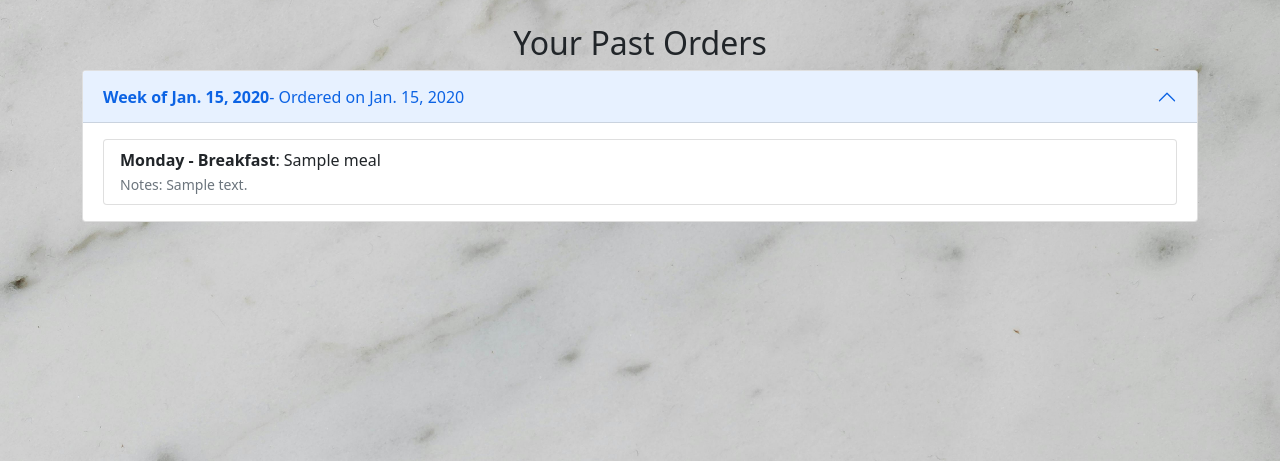
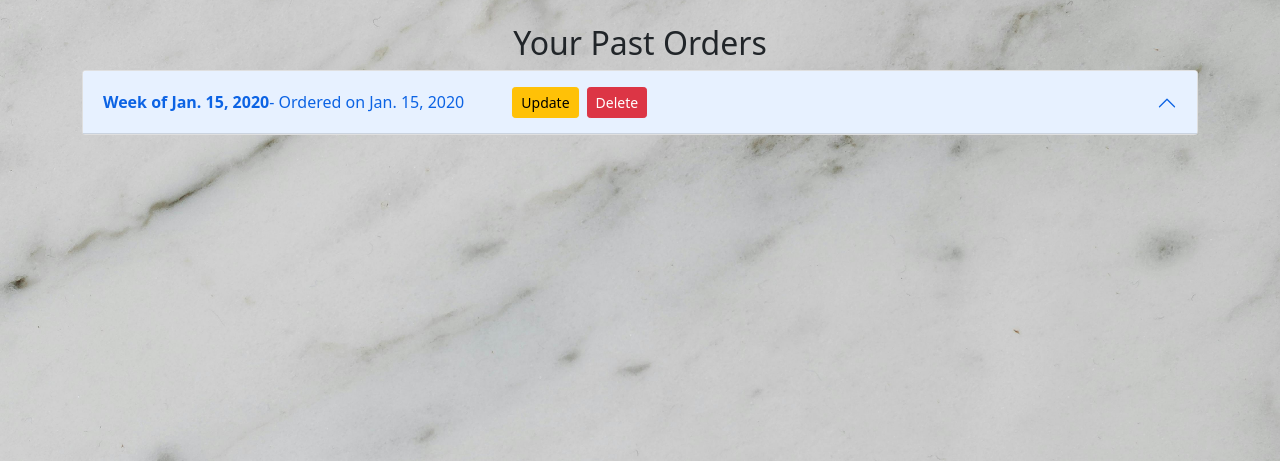
Before and after one commit to MichelleDuda/dg-student-ordering-system, a Django app: page /past_orders/ in a window 1280 px wide. Shown: the part 106-567 px from the top of the page. Run offline with Django 4.2, Linux system fonts and the light colour scheme; a user stored in the database is signed in; tables that the repository leaves empty hold one stand-in row (values such as "Sample post"); some libraries are stand-ins or nearby versions.

Commit message:
Add buttons to past order view for update & deletion

```diff
--- a/order/templates/order/past_orders.html
+++ b/order/templates/order/past_orders.html
@@ -9,9 +9,15 @@
                     <h2 class="accordion-header" id="heading{{ forloop.counter }}">
                         <button class="accordion-button {% if not forloop.first %}collapsed{% endif %}" type="button" data-bs-toggle="collapse" data-bs-target="#collapse{{ forloop.counter }}" aria-expanded="{{ forloop.first }}" aria-controls="collapse{{ forloop.counter }}">
                             <strong>Week of {{ order.menu_week.start_date }}</strong> - Ordered on {{ order.order_date }}
+                            {% if order.menu_week.start_date|date:"Y-m-d" > now|date:"Y-m-d" %}
+                            <div class="d-flex justify-content-end mx-5">
+                                <a href="#" class="btn btn-warning btn-sm me-2">Update</a>
+                                <a href="#" class="btn btn-danger btn-sm">Delete</a>
+                            </div>
+                        {% endif %}
                         </button>
                     </h2>
-                    <div id="collapse{{ forloop.counter }}" class="accordion-collapse collapse {% if forloop.first %}show{% endif %}" aria-labelledby="heading{{ forloop.counter }}" data-bs-parent="#ordersAccordion">
+                    <div id="collapse{{ forloop.counter }}" class="accordion-collapse collapse {% if forloop.first %}collapse{% endif %}" aria-labelledby="heading{{ forloop.counter }}" data-bs-parent="#ordersAccordion">
                         <div class="accordion-body">
                             <ul class="list-group">
                                 {% for item in order.items.all %}
```
